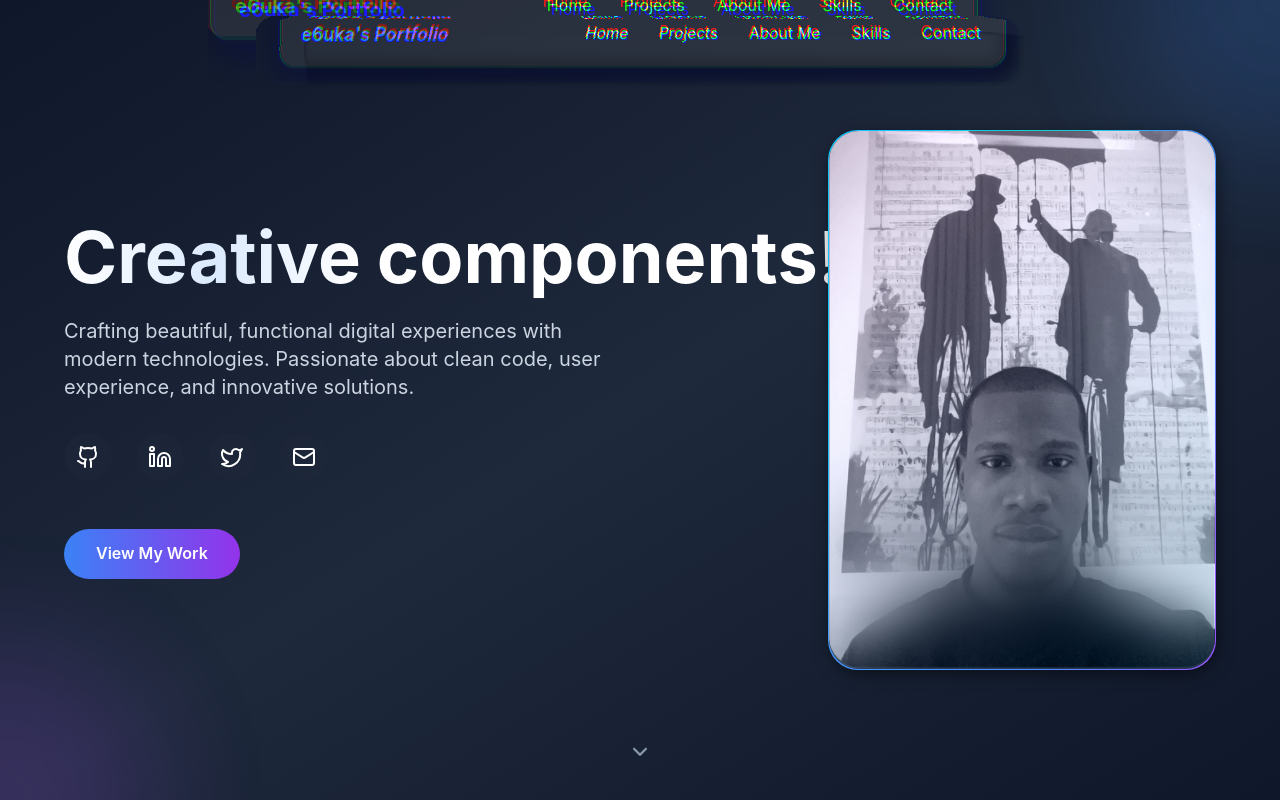
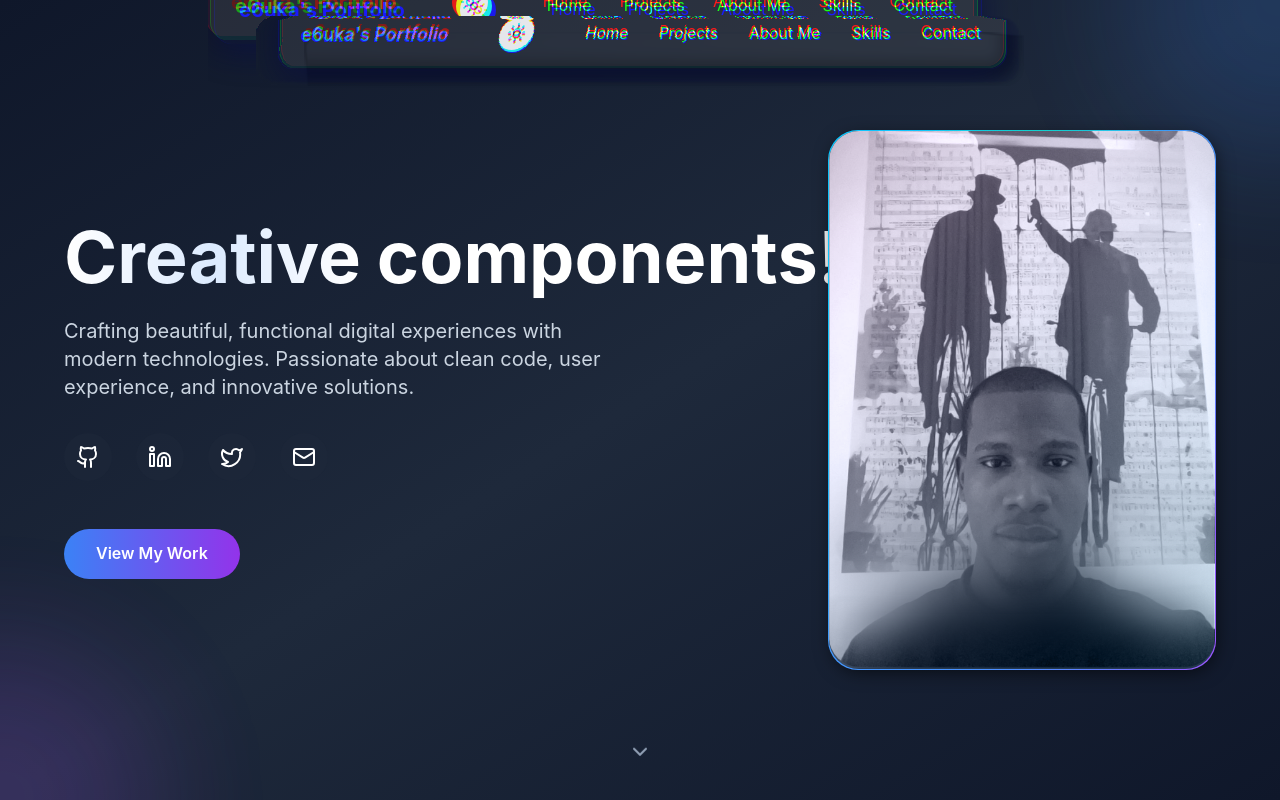
Before and after one commit to e6uka/my-portfolio, a React (Vite) app: page / in a window 1280 px wide. Shown: the top 800 px of the page. Built offline with nearby package versions, Linux system fonts and the light colour scheme.

Commit message:
feat: Add theme toggle for light/dark mode

```diff
--- a/src/App.tsx
+++ b/src/App.tsx
@@ -8,10 +8,12 @@ import Skills from './components/Skills';
 import Contact from './components/Contact';
 import ScrollReveal from './components/ScrollReveal';
 import ClickSpark from './components/ClickSpark';
+import { useTheme } from './hooks/useTheme';
 
 function App() {
   const [isLoaded, setIsLoaded] = useState(false);
   const [showLoading, setShowLoading] = useState(true);
+  const { theme } = useTheme();
 
   useEffect(() => {
     // Simulate initial loading time
@@ -31,7 +33,7 @@ function App() {
       {showLoading && <LoadingScreen onLoadingComplete={handleLoadingComplete} />}
 
       <ClickSpark sparkColor="#3b82f6" sparkCount={12} sparkRadius={20} duration={600}>
-        <div className="min-h-screen bg-slate-900 text-white overflow-x-hidden overflow-y-auto">
+        <div className={`min-h-screen ${theme === 'light' ? 'bg-gray-100 text-gray-900' : 'bg-slate-900 text-white'} overflow-x-hidden overflow-y-auto`}>
         <Header />
 
         <main className={`transition-opacity duration-1000 ${isLoaded ? 'opacity-100' : 'opacity-0'}`}>
--- a/src/components/Header.tsx
+++ b/src/components/Header.tsx
@@ -1,3 +1,4 @@
+import ThemeToggle from './ThemeToggle';
 import React, { useEffect, useState } from 'react';
 import { Menu, X } from 'lucide-react';
 import GlassSurface from './GlassSurface';
@@ -52,13 +53,15 @@ const Header: React.FC = () => {
               e6uka's Portfolio
             </div>
 
+            <ThemeToggle />
+
             {/* Desktop Menu */}
             <div className="hidden md:flex items-center space-x-8">
               {['home', 'projects', 'about me', 'skills', 'contact'].map((item) => (
                 <button
                   key={item}
                   onClick={() => scrollToSection(item.replace(' ', ''))}
-                  className="interactive capitalize hover:text-blue-400 transition-colors duration-200 relative group text-white"
+                  className="interactive capitalize hover:text-blue-400 transition-colors duration-200 relative group text-current"
                 >
                   {item}
                   <span className="absolute -bottom-1 left-0 w-0 h-0.5 bg-blue-400 transition-all duration-200 group-hover:w-full" />
--- a/src/index.css
+++ b/src/index.css
@@ -16,7 +16,19 @@ body {
   font-family: -apple-system, BlinkMacSystemFont, 'Segoe UI', 'Roboto', 'Oxygen', 'Ubuntu', 'Cantarell', sans-serif;
   line-height: 1.6;
   overflow-x: hidden;
-  background-color: #0f172a;
+  background-color: var(--background-color);
+  color: var(--text-color);
+  transition: background-color 0.3s ease, color 0.3s ease;
+}
+
+body[data-theme='light'] {
+  --background-color: #f0f2f5;
+  --text-color: #1c1e21;
+}
+
+body[data-theme='dark'] {
+  --background-color: #0f172a;
+  --text-color: #e4e6eb;
 }
 
 /* Custom Animations */
--- a/tailwind.config.js
+++ b/tailwind.config.js
@@ -1,5 +1,6 @@
 /** @type {import('tailwindcss').Config} */
 export default {
+  darkMode: 'class',
   content: ['./index.html', './src/**/*.{js,ts,jsx,tsx}'],
   theme: {
     extend: {},
```
